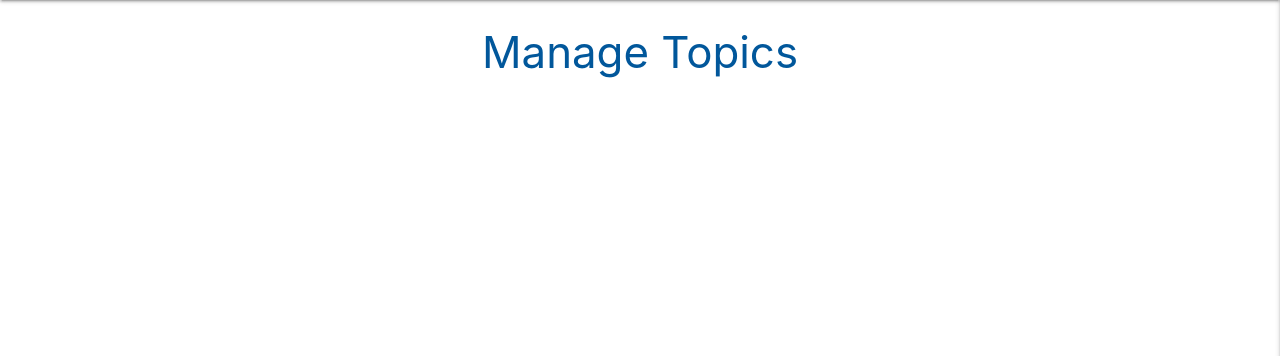
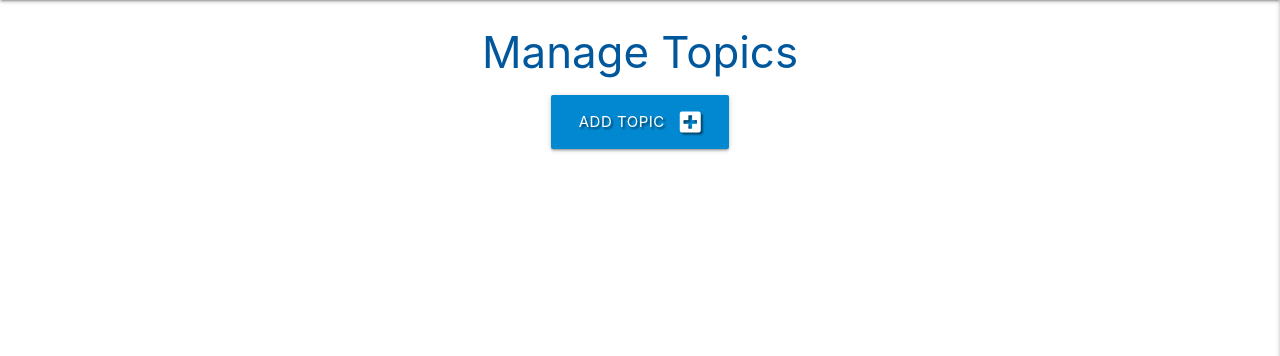
Before and after one commit to NgiapPuoyKoh/ai-chat-annotator, a Flask app: page /topic in a window 1280 px wide. Shown: the part 64-420 px from the top of the page. Run offline with Flask 2, Linux system fonts and the light colour scheme; some libraries are stand-ins or nearby versions.

Commit message:
Add function to add topic

```diff
--- a/app.py
+++ b/app.py
@@ -148,6 +148,19 @@ def gettopics():
     topics = list(mongo.db.topics.find().sort("topic_name", 1))
     # pass topics to template
     return render_template("topics.html", topics=topics)
+
+
+@app.route("/add_topic", methods=["GET", "POST"])
+def add_topic():
+    if request.method == "POST":
+        topic = {
+            "topic_name": request.form.get("topic_name")
+        }
+        mongo.db.topics.insert_one(topic)
+        flash("New Topic Added")
+        return redirect(url_for("gettopics"))
+
+    return render_template("add_topic.html")
 
 
 @app.route("/room")
--- a/templates/topics.html
+++ b/templates/topics.html
@@ -3,9 +3,17 @@
 
 <h3 class="light-blue-text text-darken-4 center-align">Manage Topics</h3>
 
+<div class="class row">
+    <div class="col s12 center-align">
+        <a href="{{ url_for('add_topic') }}" class="btn-large light-blue darken-2 text-shadow">
+            Add Topic <i class="fas fa-plus-square right"></i>
+        </a>
+    </div>
+</div>
+
 <div class="row">
     {% for topic in topics %}
-    <div class="col s12 m3">
+    <div class="col s12 m6">
         <div class="card light-blue darken-4 text-shadow center-align">
             <div class="card-content white-text">
                 <span class="card-title">{{ topic.topic_name }}</span>
```
